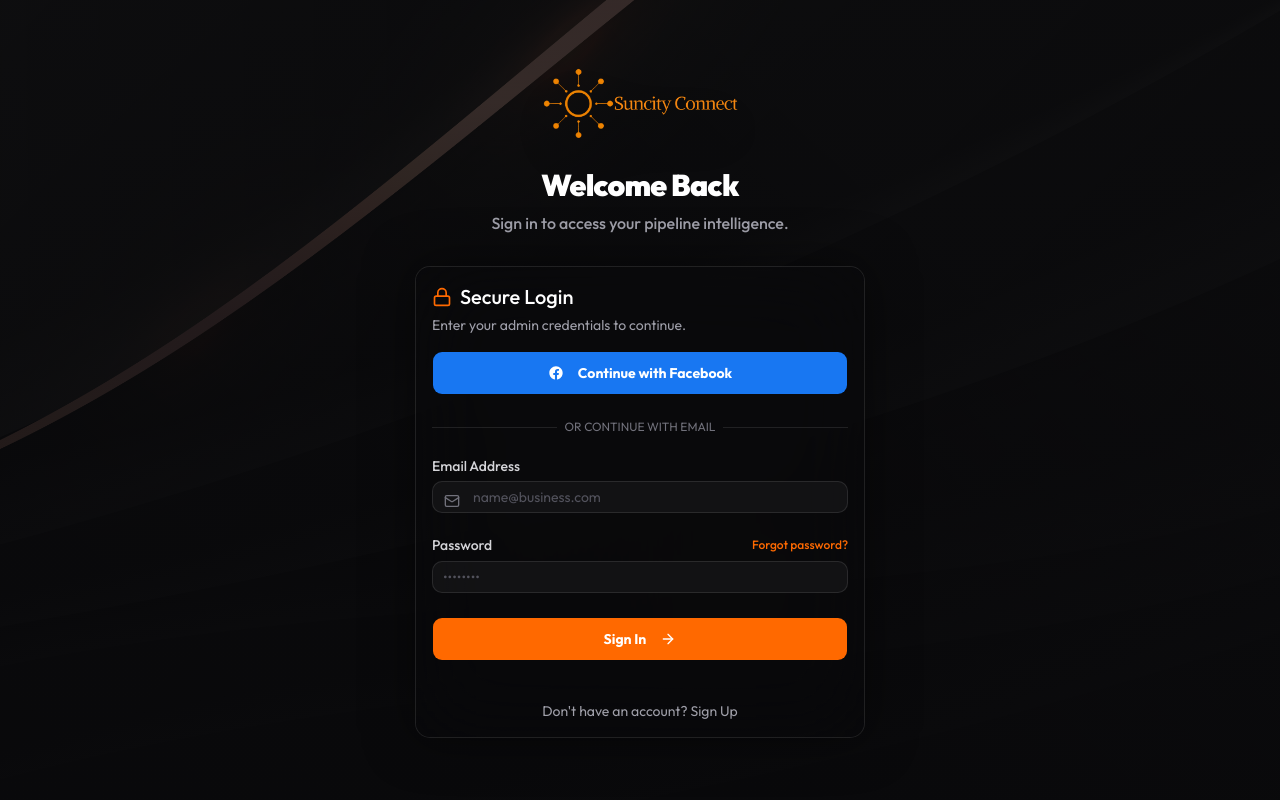
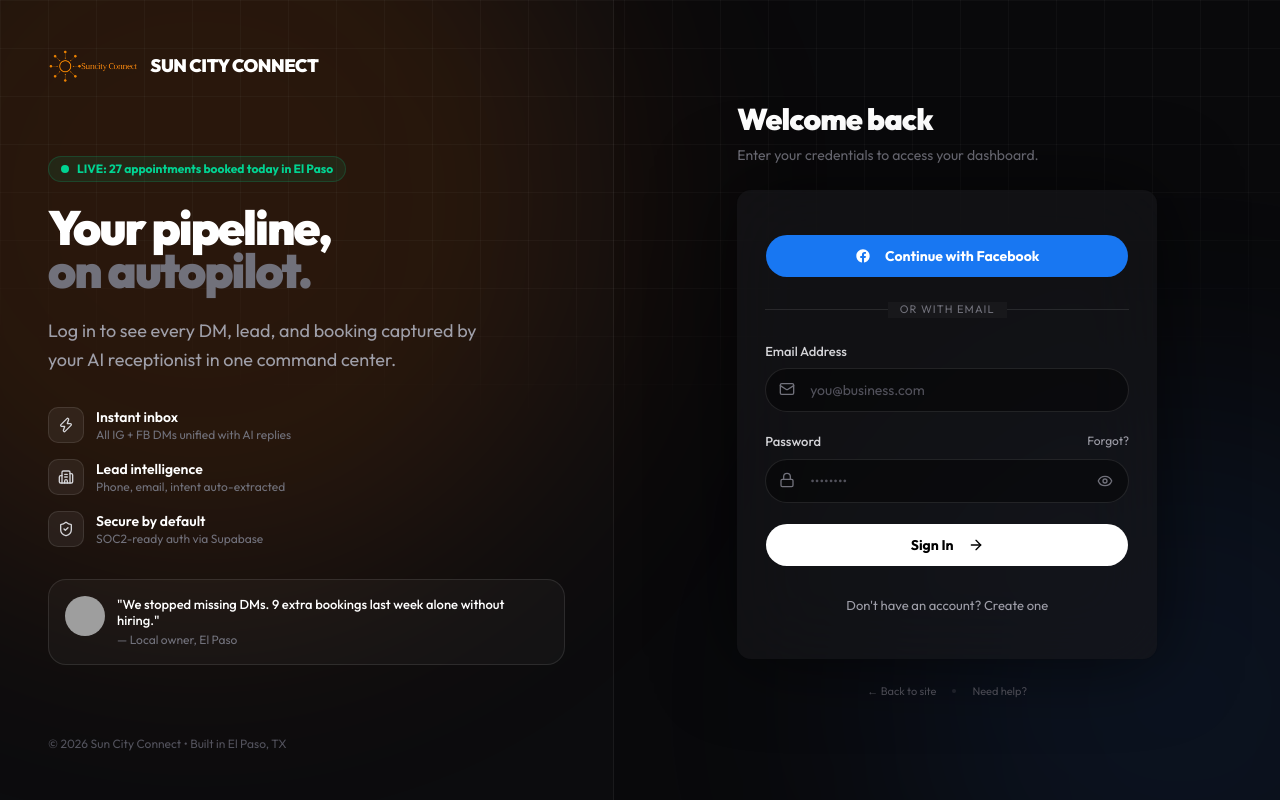
Before and after one commit to wesdavis/Suncity-Connect, a Next.js app: page /login in a window 1280 px wide. Built offline with nearby package versions, Linux system fonts and the light colour scheme; no server answers; grey boxes are pictures that could not be loaded.

Commit message:
had meta ai redo the login page

```diff
--- a/src/app/login/page.js
+++ b/src/app/login/page.js
@@ -1,13 +1,14 @@
 'use client';
 
-import { useState } from 'react';
+import { useState, useEffect } from 'react';
 import { createClient } from '@supabase/supabase-js';
 import { useRouter } from 'next/navigation';
-import { Card, CardContent, CardDescription, CardHeader, CardTitle } from "@/components/ui/card";
+import Link from 'next/link';
+import { Card, CardContent, CardHeader, CardTitle, CardDescription } from "@/components/ui/card";
 import { Input } from "@/components/ui/input";
 import { Label } from "@/components/ui/label";
 import { Button } from "@/components/ui/button";
-import { Lock, Mail, ArrowRight, Loader2 } from 'lucide-react'; // <-- Facebook is GONE from here
+import { Lock, Mail, ArrowRight, Loader2, ShieldCheck, Zap, CheckCircle2, AlertCircle, Eye, EyeOff, Building2 } from 'lucide-react';
 
 const supabaseUrl = process.env.NEXT_PUBLIC_SUPABASE_URL;
 const supabaseKey = process.env.NEXT_PUBLIC_SUPABASE_ANON_KEY;
@@ -16,43 +17,96 @@ const supabase = createClient(supabaseUrl, supabaseKey);
 export default function LoginPage() {
   const [email, setEmail] = useState('');
   const [password, setPassword] = useState('');
+  const [showPassword, setShowPassword] = useState(false);
   const [loading, setLoading] = useState(false);
   const [error, setError] = useState(null);
-  const [isSignUp, setIsSignUp] = useState(false); // NEW: Tracks if they are creating an account
+  const [message, setMessage] = useState(null);
+  const [isSignUp, setIsSignUp] = useState(false);
+  const [showForgot, setShowForgot] = useState(false);
   const router = useRouter();
+
+  // Redirect if already logged in
+  useEffect(() => {
+    supabase.auth.getSession().then(({ data: { session } }) => {
+      if (session) router.push('/dashboard');
+    });
+  }, [router]);
+
+  const ensureClientRow = async (userId, email) => {
+    // Check if client already exists
+    const { data: existing } = await supabase.from('clients').select('id, business_name').eq('user_id', userId).maybeSingle();
+    if (existing) return existing;
+
+    // Create with safe defaults that satisfy NOT NULL constraints
+    const businessName = email.split('@')[0].replace(/[^a-zA-Z0-9]/g, ' ').trim() || 'My Business';
+    const { data, error } = await supabase.from('clients').insert([{
+      user_id: userId,
+      business_name: businessName,
+      custom_prompt: 'You are a friendly, professional AI receptionist for this business. Be concise and helpful.',
+      is_active: true,
+      is_bot_active: false,
+      is_subscribed: false,
+      industry: 'local',
+      timezone: 'America/Denver'
+    }]).select().single();
+
+    if (error) {
+      console.error('Client creation error:', error);
+    }
+    return data;
+  };
 
   const handleEmailAuth = async (e) => {
     e.preventDefault();
     setLoading(true);
     setError(null);
+    setMessage(null);
+
+    const cleanEmail = email.trim().toLowerCase();
+    if (!cleanEmail || password.length < 6) {
+      setError('Please enter a valid email and password (6+ characters).');
+      setLoading(false);
+      return;
+    }
 
     if (isSignUp) {
-      // Create a brand new account
       const { data, error } = await supabase.auth.signUp({
-        email,
+        email: cleanEmail,
+        password,
+        options: { emailRedirectTo: `${window.location.origin}/dashboard` }
+      });
+
+      if (error) {
+        setError(error.message);
+      } else if (data.user) {
+        if (data.session) {
+          await ensureClientRow(data.user.id, cleanEmail);
+          router.push('/dashboard');
+        } else {
+          await ensureClientRow(data.user.id, cleanEmail);
+          setMessage('Check your email! We sent a confirmation link to ' + cleanEmail);
+        }
+      }
+    } else {
+      const { data, error } = await supabase.auth.signInWithPassword({
+        email: cleanEmail,
         password,
       });
 
       if (error) {
+        if (error.message.includes('Invalid login')) {
+          setError('Invalid email or password. Try again or reset your password.');
+        } else {
           setError(error.message);
+        }
+      } else if (data.user) {
+        await ensureClientRow(data.user.id, cleanEmail);
+        const { data: client } = await supabase.from('clients').select('business_name, logo_url').eq('user_id', data.user.id).single();
+        if (!client?.logo_url || client?.business_name?.includes("'s Business")) {
+          router.push('/dashboard/onboarding');
         } else {
-        // Automatically create a blank row in the 'clients' table for them
-        if (data.user) {
-          await supabase.from('clients').insert([{ user_id: data.user.id }]);
-        }
           router.push('/dashboard');
         }
-    } else {
-      // Log into an existing account
-      const { data, error } = await supabase.auth.signInWithPassword({
-        email,
-        password,
-      });
-
-      if (error) {
-        setError(error.message);
-      } else {
-        router.push('/dashboard');
       }
     }
     setLoading(false);
@@ -60,72 +114,131 @@ export default function LoginPage() {
 
   const handleFacebookLogin = async () => {
     setError(null);
+    setLoading(true);
     const { error } = await supabase.auth.signInWithOAuth({
       provider: 'facebook',
       options: {
         redirectTo: `${window.location.origin}/dashboard`,
-        // NEW: Tell Meta to explicitly ask for these permissions in the popup!
-        scopes: 'pages_show_list, pages_messaging, pages_read_engagement, pages_manage_engagement'
+        scopes: 'pages_show_list, pages_messaging, pages_read_engagement, pages_manage_engagement, business_management'
       }
     });
+    if (error) {
+      setError(error.message);
+      setLoading(false);
+    }
+  };
 
+  const handleForgotPassword = async () => {
+    if (!email) {
+      setError('Enter your email first to reset password.');
+      return;
+    }
+    setLoading(true);
+    setError(null);
+    const { error } = await supabase.auth.resetPasswordForEmail(email.trim().toLowerCase(), {
+      redirectTo: `${window.location.origin}/reset-password`,
+    });
     if (error) setError(error.message);
+    else setMessage(`Password reset link sent to ${email}. Check your inbox.`);
+    setLoading(false);
+    setShowForgot(false);
   };
 
   return (
-    <div
-      className="min-h-screen flex items-center justify-center p-4 bg-zinc-950 bg-fixed bg-cover bg-center selection:bg-orange-500/30 dark"
-      style={{ backgroundImage: `linear-gradient(to bottom, rgba(9, 9, 11, 0.8), rgba(9, 9, 11, 0.95)), url('/assets/bg-dark.png')` }}
-    >
-      <div className="w-full max-w-md space-y-8 relative z-10">
-
-        <div className="flex flex-col items-center text-center">
-          <img src="/assets/SCC_logo.png" alt="Sun City Connect" className="h-20 w-auto drop-shadow-2xl mb-6" />
-          <h2 className="text-3xl font-black text-white tracking-tight">Welcome Back</h2>
-          <p className="text-zinc-400 mt-2 font-medium">Sign in to access your pipeline intelligence.</p>
+    <div className="min-h-screen flex bg-zinc-950 text-white selection:bg-orange-500/30 relative overflow-hidden">
+      {/* Background */}
+      <div className="absolute inset-0 pointer-events-none">
+        <div className="absolute top-[-200px] left-[-200px] w-[800px] h-[800px] bg-orange-500/[0.12] blur-[120px] rounded-full" />
+        <div className="absolute bottom-[-200px] right-[-200px] w-[600px] h-[600px] bg-blue-500/[0.08] blur-[120px] rounded-full" />
+        <div className="absolute inset-0 bg-[linear-gradient(to_right,#ffffff08_1px,transparent_1px),linear-gradient(to_bottom,#ffffff08_1px,transparent_1px)] bg-[size:48px_48px] [mask-image:radial-gradient(ellipse_80%_50%_at_50%_0%,#000_70%,transparent_110%)]" />
       </div>
 
-        <Card className="bg-zinc-950/40 backdrop-blur-2xl border-white/10 shadow-[0_0_50px_rgba(0,0,0,0.5)]">
-          <CardHeader>
-            <CardTitle className="text-xl text-white flex items-center gap-2">
-              <Lock className="w-5 h-5 text-orange-500" /> Secure Login
-            </CardTitle>
-            <CardDescription className="text-zinc-400">
-              Enter your admin credentials to continue.
-            </CardDescription>
-          </CardHeader>
-          <CardContent>
+      {/* LEFT - Brand Panel (desktop) */}
+      <div className="hidden lg:flex w-[48%] relative z-10 flex-col justify-between p-12 border-r border-white/[0.06] bg-white/[0.01]">
+        <div>
+          <Link href="/" className="flex items-center gap-3">
+            <img src="/assets/SCC_logo.png" alt="Sun City Connect" className="h-9 w-auto" />
+            <span className="font-black tracking-tight text-lg">SUN CITY CONNECT</span>
+          </Link>
+        </div>
 
+        <div className="space-y-8">
+          <div>
+            <div className="inline-flex items-center gap-2 px-3 py-1 rounded-full bg-emerald-500/10 border border-emerald-500/20 text-emerald-400 text-xs font-bold mb-6">
+              <span className="w-2 h-2 bg-emerald-400 rounded-full animate-pulse" /> LIVE: 27 appointments booked today in El Paso
+            </div>
+            <h1 className="text-5xl font-black tracking-[-0.04em] leading-[0.9] mb-6">
+              Your pipeline,<br />
+              <span className="text-zinc-500">on autopilot.</span>
+            </h1>
+            <p className="text-zinc-400 text-lg max-w-md leading-relaxed">
+              Log in to see every DM, lead, and booking captured by your AI receptionist in one command center.
+            </p>
+          </div>
+
+          <div className="space-y-4 max-w-sm">
+            {[
+              { icon: Zap, title: "Instant inbox", desc: "All IG + FB DMs unified with AI replies" },
+              { icon: Building2, title: "Lead intelligence", desc: "Phone, email, intent auto-extracted" },
+              { icon: ShieldCheck, title: "Secure by default", desc: "SOC2-ready auth via Supabase" },
+            ].map(item => (
+              <div key={item.title} className="flex gap-3">
+                <div className="w-9 h-9 rounded-lg bg-white/[0.06] border border-white/10 flex items-center justify-center shrink-0"><item.icon className="w-4 h-4 text-zinc-300" /></div>
+                <div><div className="text-sm font-semibold text-white">{item.title}</div><div className="text-xs text-zinc-500">{item.desc}</div></div>
+              </div>
+            ))}
+          </div>
+
+          <div className="bg-white/[0.03] border border-white/10 rounded-2xl p-4 flex gap-3">
+            <img src="https://i.pravatar.cc/100?img=32" className="w-10 h-10 rounded-full" alt="client" />
+            <div><div className="text-[13px] font-medium leading-tight">"We stopped missing DMs. 9 extra bookings last week alone without hiring."</div><div className="text-xs text-zinc-500 mt-1">— Local owner, El Paso</div></div>
+          </div>
+        </div>
+
+        <div className="text-xs text-zinc-600">© {new Date().getFullYear()} Sun City Connect • Built in El Paso, TX</div>
+      </div>
+
+      {/* RIGHT - Form */}
+      <div className="flex-1 flex items-center justify-center p-6 relative z-10">
+        <div className="w-full max-w-[420px] space-y-6">
+          {/* Mobile logo */}
+          <div className="lg:hidden flex flex-col items-center text-center">
+            <Link href="/"><img src="/assets/SCC_logo.png" alt="SCC" className="h-14 w-auto mb-4" /></Link>
+            <h2 className="text-2xl font-black tracking-tight">{isSignUp ? 'Create your command center' : 'Welcome back'}</h2>
+            <p className="text-zinc-500 text-sm mt-1">{isSignUp ? 'Start capturing El Paso leads tonight.' : 'Sign in to your pipeline.'}</p>
+          </div>
+
+          <div className="hidden lg:block">
+            <h2 className="text-3xl font-black tracking-tight">{isSignUp ? 'Create account' : 'Welcome back'}</h2>
+            <p className="text-zinc-500 mt-2 text-[14px]">{isSignUp ? 'Get your smart storefront live in 48 hours.' : 'Enter your credentials to access your dashboard.'}</p>
+          </div>
+
+          <Card className="bg-zinc-900/60 backdrop-blur-2xl border-white/10 shadow-[0_0_80px_rgba(0,0,0,0.6)]">
+            <CardContent className="p-7">
               <Button
                 type="button"
                 onClick={handleFacebookLogin}
-              className="w-full bg-[#1877F2] hover:bg-[#1877F2]/90 text-white font-bold h-11 mb-6 transition-all"
+                disabled={loading}
+                className="w-full bg-[#1877F2] hover:bg-[#166FE5] text-white font-bold h-11 rounded-full"
               >
-              {/* RAW SVG BYPASS - VERCEL CANNOT CRASH ON THIS */}
-              <svg className="w-5 h-5 mr-2" fill="currentColor" viewBox="0 0 24 24" aria-hidden="true">
-                <path fillRule="evenodd" d="M22 12c0-5.523-4.477-10-10-10S2 6.477 2 12c0 4.991 3.657 9.128 8.438 9.878v-6.987h-2.54V12h2.54V9.797c0-2.506 1.492-3.89 3.777-3.89 1.094 0 2.238.195 2.238.195v2.46h-1.26c-1.243 0-1.63.771-1.63 1.562V12h2.773l-.443 2.89h-2.33v6.988C18.343 21.128 22 16.991 22 12z" clipRule="evenodd" />
-              </svg>
+                <svg className="w-5 h-5 mr-2" fill="currentColor" viewBox="0 0 24 24"><path d="M22 12c0-5.523-4.477-10-10-10S2 6.477 2 12c0 4.991 3.657 9.128 8.438 9.878v-6.987h-2.54V12h2.54V9.797c0-2.506 1.492-3.89 3.777-3.89 1.094 0 2.238.195 2.238.195v2.46h-1.26c-1.243 0-1.63.771-1.63 1.562V12h2.773l-.443 2.89h-2.33v6.988C18.343 21.128 22 16.991 22 12z" /></svg>
                 Continue with Facebook
               </Button>
 
-            <div className="relative mb-6">
-              <div className="absolute inset-0 flex items-center">
-                <span className="w-full border-t border-white/10" />
-              </div>
-              <div className="relative flex justify-center text-xs uppercase">
-                <span className="bg-zinc-950 px-2 text-zinc-500">Or continue with email</span>
-              </div>
+              <div className="relative my-6">
+                <div className="absolute inset-0 flex items-center"><span className="w-full border-t border-white/10" /></div>
+                <div className="relative flex justify-center text-[11px] uppercase tracking-widest"><span className="bg-zinc-900 px-3 text-zinc-500">Or with email</span></div>
               </div>
 
-            <form onSubmit={handleEmailAuth} className="space-y-6">
+              <form onSubmit={handleEmailAuth} className="space-y-5">
                 <div className="space-y-2">
-                <Label className="text-zinc-300">Email Address</Label>
+                  <Label className="text-zinc-300 text-[13px]">Email Address</Label>
                   <div className="relative">
-                  <Mail className="absolute left-3 top-3 h-4 w-4 text-zinc-500" />
+                    <Mail className="absolute left-3.5 top-[13px] h-4 w-4 text-zinc-500" />
                     <Input
                       type="email"
-                    placeholder="name@business.com"
-                    className="pl-10 bg-zinc-900/50 border-white/10 text-white placeholder:text-zinc-600 focus-visible:ring-orange-500/50"
+                      placeholder="you@business.com"
+                      className="pl-11 h-11 bg-black/40 border-white/10 text-white placeholder:text-zinc-600 focus-visible:ring-orange-500/50 rounded-full"
                       value={email}
                       onChange={(e) => setEmail(e.target.value)}
                       required
@@ -135,50 +248,77 @@ export default function LoginPage() {
 
                 <div className="space-y-2">
                   <div className="flex items-center justify-between">
-                  <Label className="text-zinc-300">Password</Label>
+                    <Label className="text-zinc-300 text-[13px]">Password</Label>
                     {!isSignUp && (
-                    <a href="#" className="text-xs text-orange-500 hover:text-orange-400 font-medium">Forgot password?</a>
+                      <button type="button" onClick={() => setShowForgot(!showForgot)} className="text-xs text-zinc-400 hover:text-white">
+                        Forgot?
+                      </button>
                     )}
                   </div>
+                  <div className="relative">
+                    <Lock className="absolute left-3.5 top-[13px] h-4 w-4 text-zinc-500" />
                     <Input
-                  type="password"
+                      type={showPassword ? "text" : "password"}
                       placeholder="••••••••"
-                  className="bg-zinc-900/50 border-white/10 text-white placeholder:text-zinc-600 focus-visible:ring-orange-500/50"
+                      className="pl-11 pr-11 h-11 bg-black/40 border-white/10 text-white placeholder:text-zinc-600 focus-visible:ring-orange-500/50 rounded-full"
                       value={password}
                       onChange={(e) => setPassword(e.target.value)}
                       required
                     />
+                    <button type="button" onClick={() => setShowPassword(!showPassword)} className="absolute right-3 top-[10px] p-1 text-zinc-500 hover:text-zinc-300">
+                      {showPassword ? <EyeOff className="w-4 h-4" /> : <Eye className="w-4 h-4" />}
+                    </button>
+                  </div>
+                  {isSignUp && <p className="text-[11px] text-zinc-500">Min 6 characters. You’ll confirm email if required.</p>}
                 </div>
 
+                {showForgot && (
+                  <div className="p-3 rounded-xl bg-orange-500/10 border border-orange-500/20 flex items-center justify-between gap-3">
+                    <span className="text-xs text-orange-200">Reset link will go to email above</span>
+                    <Button type="button" size="sm" onClick={handleForgotPassword} disabled={loading} className="bg-orange-500 hover:bg-orange-600 text-white rounded-full h-8 text-xs">Send reset</Button>
+                  </div>
+                )}
+
                 {error && (
-                <div className="p-3 rounded-lg bg-red-500/10 border border-red-500/20 text-sm text-red-400 text-center font-medium">
-                  {error}
+                  <div className="p-3 rounded-xl bg-red-500/10 border border-red-500/20 text-[13px] text-red-300 flex gap-2">
+                    <AlertCircle className="w-4 h-4 mt-0.5 shrink-0" /> <span>{error}</span>
+                  </div>
+                )}
+                {message && (
+                  <div className="p-3 rounded-xl bg-emerald-500/10 border border-emerald-500/20 text-[13px] text-emerald-300 flex gap-2">
+                    <CheckCircle2 className="w-4 h-4 mt-0.5 shrink-0" /> <span>{message}</span>
                   </div>
                 )}
 
                 <Button
                   type="submit"
-                className="w-full bg-orange-500 hover:bg-orange-600 text-white font-bold h-11 transition-all"
+                  className="w-full bg-white text-black hover:bg-zinc-200 font-bold h-11 rounded-full"
                   disabled={loading}
                 >
-                {loading ? <Loader2 className="w-5 h-5 animate-spin" /> : <>
-                  {isSignUp ? "Create Account" : "Sign In"} <ArrowRight className="w-4 h-4 ml-2" />
-                </>}
+                  {loading ? <Loader2 className="w-5 h-5 animate-spin" /> : <>{isSignUp ? "Create Account" : "Sign In"} <ArrowRight className="w-4 h-4 ml-2" /></>}
                 </Button>
 
-              {/* The Toggle Link */}
-              <div className="text-center mt-4">
+                <div className="text-center pt-2">
                   <button
                     type="button"
-                  onClick={() => setIsSignUp(!isSignUp)}
-                  className="text-sm text-zinc-400 hover:text-white transition-colors"
+                    onClick={() => { setIsSignUp(!isSignUp); setError(null); setMessage(null); }}
+                    className="text-[13px] text-zinc-400 hover:text-white"
                   >
-                  {isSignUp ? "Already have an account? Sign In" : "Don't have an account? Sign Up"}
+                    {isSignUp ? "Already have an account? Sign In" : "Don't have an account? Create one"}
                   </button>
                 </div>
+
+                {isSignUp && <p className="text-[11px] text-zinc-600 text-center leading-tight">By creating an account, you agree to our Terms & Privacy. No spam, ever.</p>}
               </form>
             </CardContent>
           </Card>
+
+          <div className="flex items-center justify-center gap-4 text-[11px] text-zinc-600">
+            <Link href="/" className="hover:text-zinc-400">← Back to site</Link>
+            <span className="w-1 h-1 bg-white/10 rounded-full" />
+            <a href="mailto:support@suncityconnect.com" className="hover:text-zinc-400">Need help?</a>
+          </div>
+        </div>
       </div>
     </div>
   );
```
Lines whose indentation alone changed are shown as unchanged.
